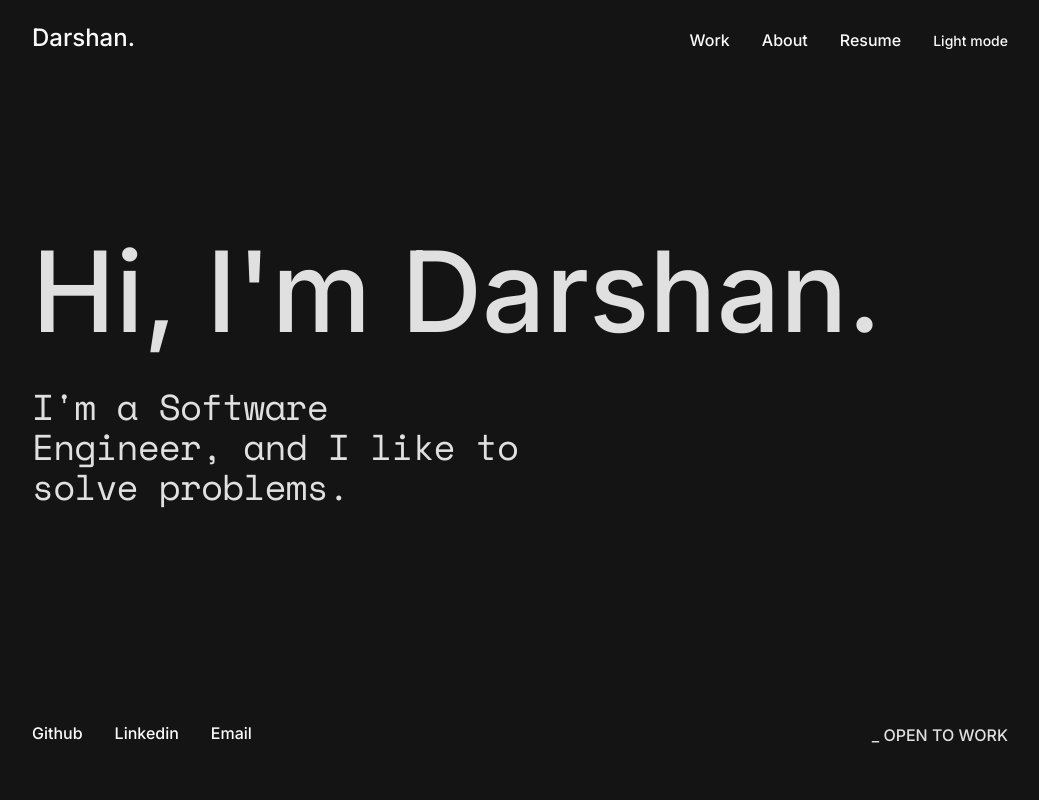
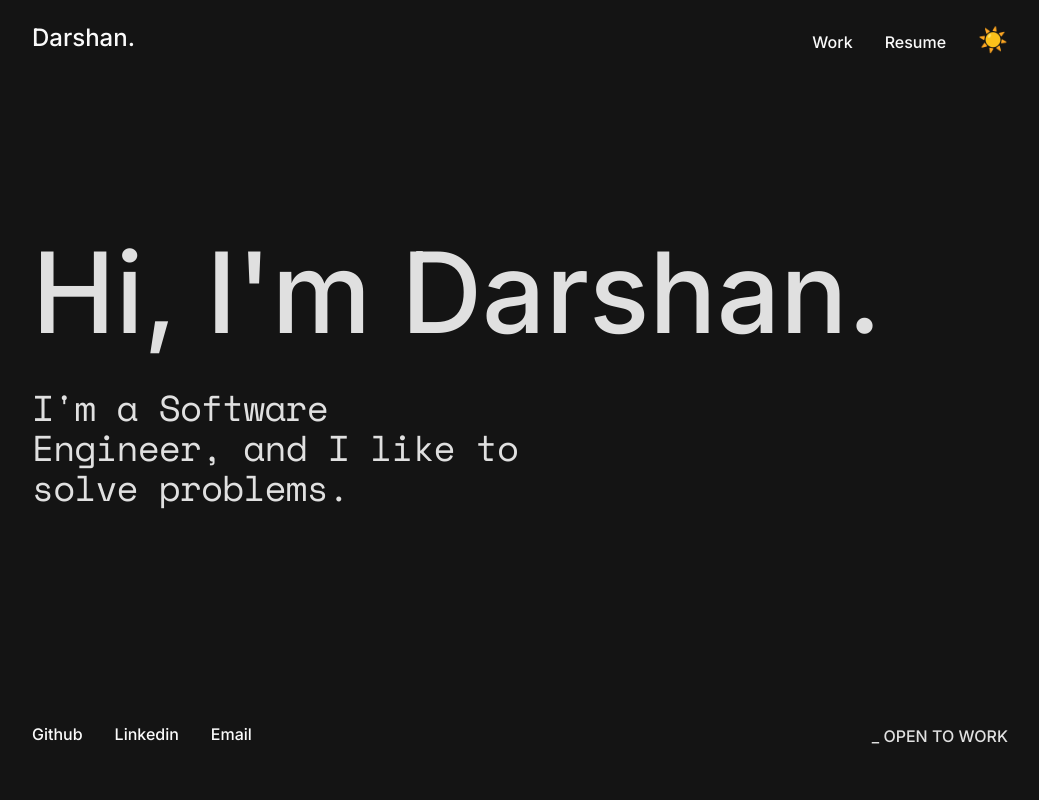
Before and after one commit to darshangoswami/Portfolio, a React (Vite) app: page / in a window 1280 px wide. Shown: the top 800 px of the page, without its empty margins (112-1151 px from the left). Built offline with nearby package versions, Linux system fonts and the light colour scheme.

Commit message:
remove about button and change dark toggle style

```diff
--- a/src/App.jsx
+++ b/src/App.jsx
@@ -21,9 +21,6 @@ function App() {
             <ScrollLink to="work" smooth={true} duration={500} offset={-60}>
               Work
             </ScrollLink>
-          </Button>
-          <Button asChild variant="link" className="text-md">
-            <a href="#about">About</a>
           </Button>
           <Button asChild variant="link" className="text-md">
             <a href={resume} target="_blank">
--- a/src/components/mode-toggle.jsx
+++ b/src/components/mode-toggle.jsx
@@ -9,8 +9,8 @@ export function ModeToggle() {
   };
 
   return (
-    <Button variant="link" onClick={toggleTheme}>
-      {theme === "dark" ? "Light mode" : "Dark mode"}
+    <Button variant="ghost" onClick={toggleTheme} className="text-2xl">
+      {theme === "dark" ? "☀️" : "🌙"}
     </Button>
   );
 }
```
